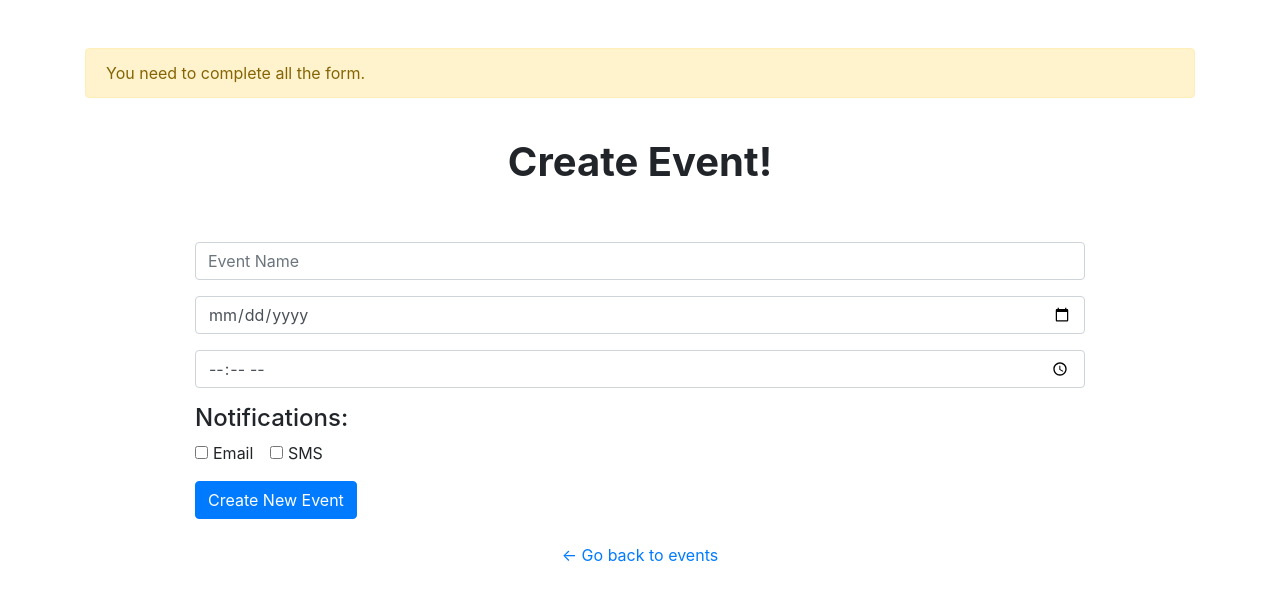
After one commit to adrianbengoechea/php, a PHP site: page /create.php in a window 1280 px wide. The commit adds this page. Shown: the top 614 px of the page. Run offline with PHP 8.4, Linux system fonts and the light colour scheme.

Commit message:
2020 Form & Validation Update

```diff
--- /dev/null
+++ b/create.php
@@ -0,0 +1,141 @@
+<?php
+
+include_once './inc/connection.php';
+
+$alert_active = false;
+$alert_message = 'Your event has created correctly.';
+$alert_class = 'alert-success';
+
+// CREATE EVENT
+if($_POST && !empty(trim($_POST['name'])) && !empty(trim($_POST['date'])) ){
+
+  /* DISPLAY NOTIFICATION */
+  $alert_active = true;
+
+
+
+  /* SANITIZE EVENT VARIABLES */
+  $name = filter_var($_POST['name'], FILTER_SANITIZE_STRING);
+  $date = filter_var($_POST['date'], FILTER_SANITIZE_STRING);
+  $time = filter_var($_POST['time'], FILTER_SANITIZE_STRING);
+
+  $email = '';
+  $sms = '';
+
+  if( isset($_POST['email_notification']) ){
+    $email = filter_var($_POST['email_notification'], FILTER_SANITIZE_NUMBER_INT);
+  }
+  if( isset($_POST['sms_notification']) ){
+    $sms = filter_var($_POST['sms_notification'], FILTER_SANITIZE_NUMBER_INT);
+  }
+
+
+  $email_notification = (!empty( $email )) ? $email : 0;
+  $sms_notification = (!empty( $sms )) ? $sms : 0;
+
+
+  /* INSERT INTO TABLE */
+  $query = "INSERT INTO `events` (`name`, `date`, `time`, `email`, `sms`) VALUES (:name, :date, :time, :email, :sms )";
+  $execute_query = $pdo->prepare($query);
+  $execute_query->execute(array(':name' => $name, ':date' => $date, ':time' => $time, ':email' => $email_notification, ':sms' => $sms_notification));
+
+}else{
+
+  $alert_active = true;
+  $alert_message = 'You need to complete all the form.';
+  $alert_class = 'alert-warning';
+
+}
+
+?>
+
+<!DOCTYPE html>
+<html lang="en">
+  <head>
+
+    <meta charset="utf-8">
+    <meta name="viewport" content="width=device-width, initial-scale=1, shrink-to-fit=no">
+
+    <link rel="stylesheet" href="https://stackpath.bootstrapcdn.com/bootstrap/4.1.3/css/bootstrap.min.css" integrity="sha384-MCw98/SFnGE8fJT3GXwEOngsV7Zt27NXFoaoApmYm81iuXoPkFOJwJ8ERdknLPMO" crossorigin="anonymous">
+
+    <title>Create your own event</title>
+
+  </head>
+
+  <body>
+    <div class="wrapper">
+        <div class="container">
+          <div class="row justify-content-center py-5">
+
+            <?php if( $alert_active ): ?>
+              <div class="col-12 mb-4">
+                <div class="alert <?php echo $alert_class; ?>">
+                  <?php echo $alert_message; ?>
+                </div>
+              </div>
+            <?php endif; ?>
+
+            <div class="col-10">
+              <h1 class="text-center"><strong>Create Event!</strong></h1>
+            </div>
+            <div class="col-10 mt-5">
+
+              <form action="<?php echo $_SERVER['PHP_SELF']; ?>" method="POST" name="event">
+                <div class="container-fluid">
+                  <div class="row">
+
+                    <div class="col-12">
+                      <div class="form-group">
+                        <input type="text" name="name" placeholder="Event Name" class="form-control" required>
+                      </div>
+                    </div>
+
+                    <div class="col-12">
+                      <div class="form-group">
+                        <input type="date" name="date" class="form-control" required>
+                      </div>
+                    </div>
+
+                    <div class="col-12">
+                      <div class="form-group">
+                        <input type="time" name="time" class="form-control">
+                      </div>
+                    </div>
+
+                    <div class="col-12">
+                      <div class="form-group">
+
+                        <h4>Notifications: </h4>
+
+                        <div class="form-check-inline">
+                          <input type="checkbox" name="email-notification" id="emailNotification" class="form-check-input">
+                          <label class="form-check-label" for="emailNotification">Email</label>
+                        </div>
+
+                        <div class="form-check-inline">
+                          <input type="checkbox" name="sms-notification" id="SMSNotification" class="form-check-input">
+                          <label class="form-check-label" for="SMSNotification">SMS</label>
+                        </div>
+
+                      </div>
+                    </div>
+
+                    <div class="col-12">
+                      <input type="submit" name="submit" value="Create New Event" class="btn btn-primary">
+                    </div>
+
+                  </div>
+                </div>
+              </form>
+
+            </div>
+
+            <div class="col-12 mt-4 text-center">
+              <a href="<?php echo PATH; ?>/">← Go back to events</a>
+            </div>
+
+          </div>
+        </div>
+    </div>
+  </body>
+</html>
--- /dev/null
+++ b/inc/connection.php
@@ -0,0 +1,20 @@
+<?php
+
+/* CONSTANTS */
+define("PATH", "/git/db_connection");
+
+/* DB CREDENTIALS */
+$host = 'localhost';
+$dbname = 'test_db_connection';
+$user = 'root';
+$pass = '';
+
+/** TRY TO CONNECT */
+try{
+  $pdo = new PDO("mysql:host=$host;dbname=$dbname", $user, $pass);
+}catch (PDOException $e){
+  $error = $e->getMessage();
+  print_r('<h2>Something Wrong...</h2>');
+  print_r("<p>Cannot connect to the database. $error</p>");
+  die();
+}
```
Also changed, not shown: connection.php (deleted, +0 -16 lines), index.php (+64 -43 lines).
